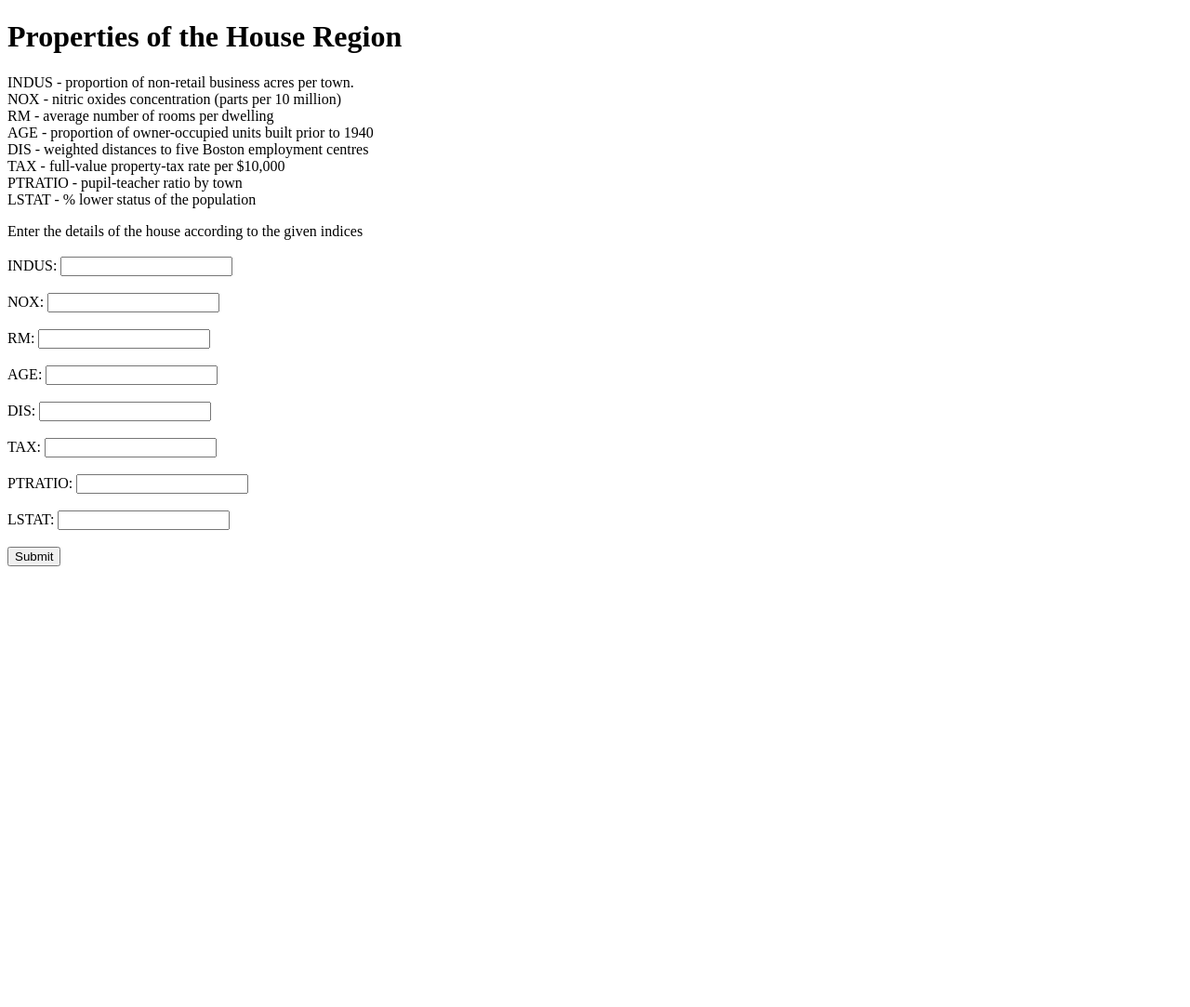
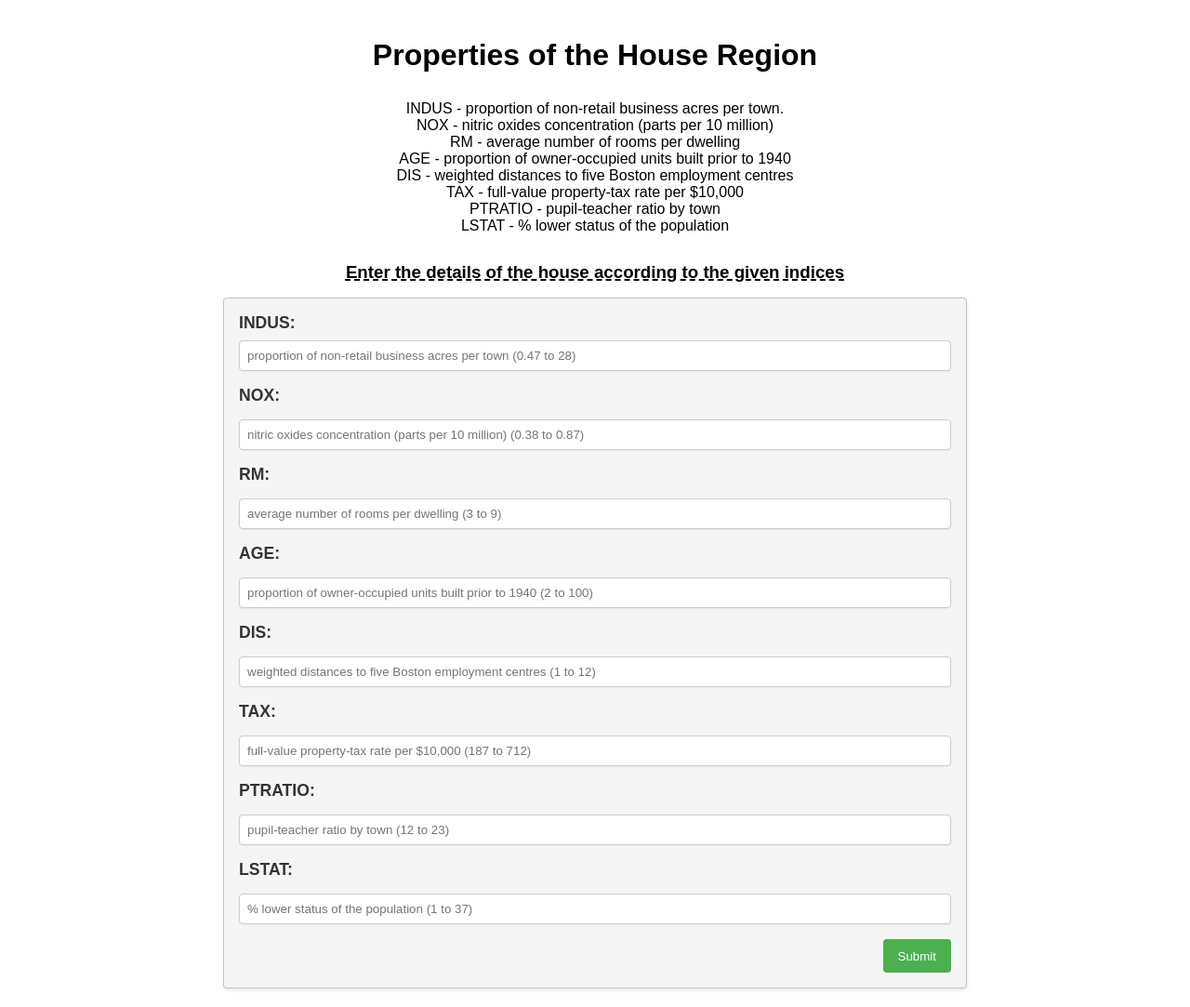
Before and after one commit to Simpl1fy/Boston_House_Price-Web-App, a Flask app: page / in a window 1280 px wide. Shown: the whole page at 93% size. Before the commit the page ends 609 px from the top, so only its background shows below. Run offline with Flask 3, Linux system fonts and the light colour scheme.

Commit message:
added styling to html page

```diff
--- /dev/null
+++ b/static/css/style.css
@@ -0,0 +1,67 @@
+body {
+    font-family: Arial, sans-serif;
+    max-width: 800px;
+    margin: 0 auto;
+    padding: 20px;
+}
+
+h1 {
+    text-align: center;
+    margin-bottom: 30px;
+}
+
+p {
+    text-align: center;
+    margin-bottom: 30px;
+}
+
+h3 {
+    text-align: center;
+    margin-bottom: 10px;
+    text-decoration: underline;
+    text-decoration-style: dashed;
+}
+
+form {
+    display: flex;
+    flex-wrap: wrap;
+    justify-content: space-between;
+    margin-top: 1rem;
+    box-shadow: 0 2px 4px rgba(0, 0, 0, 0.1);
+    padding: 1rem;
+    border-radius: 0.25rem;
+    background-color: #f5f5f5;
+    border: 1px solid rgba(0,0,0,0.2);
+}
+label {
+    display: block;
+    width: 100%;
+    margin-bottom: 0.5rem;
+    font-weight: bold;
+    font-size: 1.1rem;
+    color: #333;
+}
+
+input[type="text"] {
+    display: block;
+    width: 100%;
+    padding: 0.5rem;
+    margin-bottom: 1rem;
+    border-radius: 0.25rem;
+    border: 1px solid #ccc;
+    box-shadow: 0 1px 2px rgba(0, 0, 0, 0.05);
+}
+
+input[type="submit"] {
+    background-color: #4CAF50;
+    color: white;
+    padding: 0.5rem 1rem;
+    border: none;
+    border-radius: 0.25rem;
+    cursor: pointer;
+    transition: background-color 0.2s ease-in-out;
+}
+
+input[type="submit"]:hover {
+    background-color: #3e8e41;
+}
--- a/templates/index.html
+++ b/templates/index.html
@@ -4,6 +4,8 @@
     <meta charset="UTF-8">
     <meta name="viewport" content="width=device-width, initial-scale=1.0">
     <title>Boston House Price Prediction</title>
+    <!-- adding css -->
+    <link rel="stylesheet" href="{{ url_for('static', filename='css/style.css') }}">
 </head>
 <body>
     <h1>Properties of the House Region</h1>
@@ -17,24 +19,24 @@
         PTRATIO - pupil-teacher ratio by town <br>
         LSTAT - % lower status of the population
     </p>
-    Enter the details of the house according to the given indices<br><br>
+    <h3>Enter the details of the house according to the given indices</h3>
 	<form action="{{ url_for('predict_datapoint') }}" method="post">
         <label for="indus">INDUS: </label>
-        <input type="text" name="indus" id="indus"> <br><br>
+        <input type="text" name="indus" id="indus" placeholder="proportion of non-retail business acres per town (0.47 to 28)"> <br><br>
         <label for="nox">NOX: </label>
-        <input type="text" name="nox" id="nox"> <br><br>
+        <input type="text" name="nox" id="nox" placeholder="nitric oxides concentration (parts per 10 million) (0.38 to 0.87)"> <br><br>
         <label for="rm">RM: </label>
-        <input type="text" name="rm" id="rm"> <br><br>
+        <input type="text" name="rm" id="rm" placeholder="average number of rooms per dwelling (3 to 9)"> <br><br>
         <label for="age">AGE: </label>
-	<input type="text" name="age" id="age"> <br><br>
+	    <input type="text" name="age" id="age" placeholder="proportion of owner-occupied units built prior to 1940 (2 to 100)"> <br><br>
         <label for="dis">DIS: </label>
-        <input type="text" name="dis" id="dis"> <br><br>
-	<label for="tax">TAX: </label>
-	<input type="text" name="tax" id="tax"> <br><br>
-	<label for="ptratio">PTRATIO: </label>
-	<input type="text" name="ptratio" id="ptratio"> <br><br>
+        <input type="text" name="dis" id="dis" placeholder="weighted distances to five Boston employment centres (1 to 12)"> <br><br>
+	    <label for="tax">TAX: </label>
+	    <input type="text" name="tax" id="tax" placeholder="full-value property-tax rate per $10,000 (187 to 712)"> <br><br>
+	    <label for="ptratio">PTRATIO: </label>
+	    <input type="text" name="ptratio" id="ptratio" placeholder="pupil-teacher ratio by town (12 to 23)"> <br><br>
         <label for="lstat">LSTAT: </label>
-        <input type="text" name="lstat" id="lstat"> <br><br>
+        <input type="text" name="lstat" id="lstat" placeholder="% lower status of the population (1 to 37)"> <br><br>
         <input type="submit" value="Submit">
     </form>
 
```
Also changed, not shown: static/script/script.js (added).
